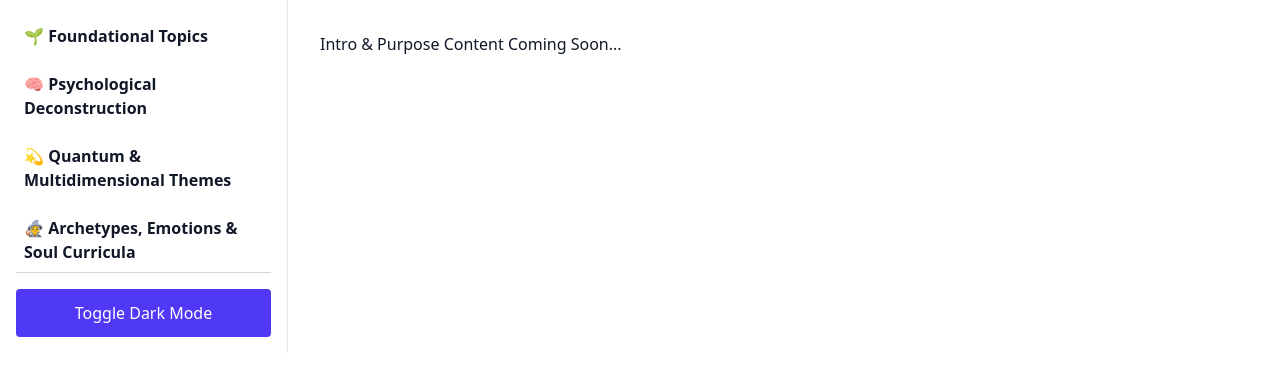
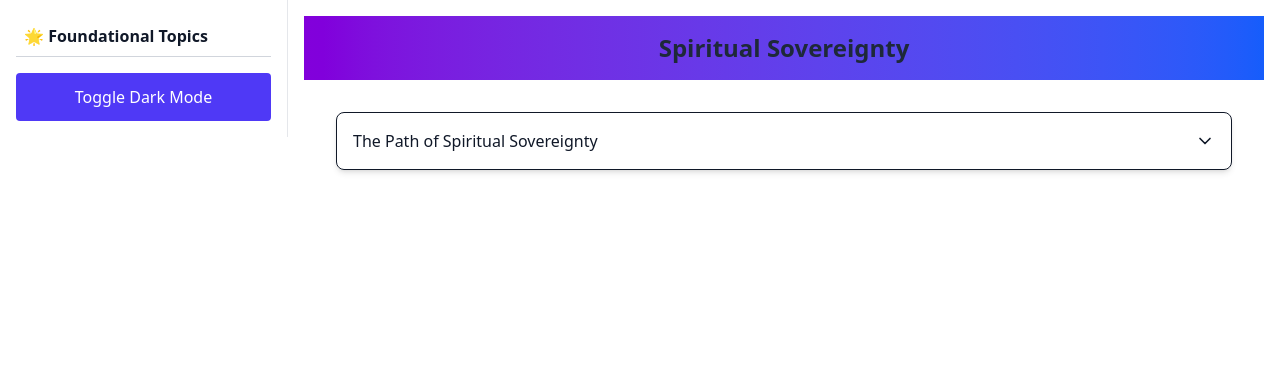
Before and after one commit to ksh009/spiritual-docs, a React (Vite) app: page /sovereignty in a window 1280 px wide. Shown: the top 376 px of the page. Built offline with nearby package versions, Linux system fonts and the light colour scheme.

Commit message:
update nav structure

```diff
--- a/src/App.tsx
+++ b/src/App.tsx
@@ -5,8 +5,7 @@ import {
   Route,
   NavLink,
 } from "react-router-dom";
-import SovereigntyFramework from "./components/SovereigntyFramework";
-import SpiritualSovereignty from "./components/SpiritualSovereignty";
+import SpiritualSovereignty from "./components/topics/SpiritualSovereignty";
 
 // Define props interface for TypeScript
 interface PlaceholderProps {
@@ -18,81 +17,22 @@ const Placeholder: React.FC<PlaceholderProps> = ({ title }) => (
   <div className="p-4">{title} Content Coming Soon...</div>
 );
 
+
 const navStructure = [
   {
-    emoji: "🌱",
+    emoji: "🌟",
     label: "Foundational Topics",
     items: [
-      { path: "/intro", label: "Intro & Purpose", component: <SpiritualSovereignty /> },
-      {
-        path: "/framework",
-        label: "Sovereignty Framework",
-        component: <SovereigntyFramework />,
-      },
-      { path: "/why-sovereignty", label: "Why It Matters" },
-      { path: "/awakening", label: "Awakening Process" },
-      { path: "/internal-disillusionment", label: "Disillusionment" },
-      { path: "/ego-death", label: "Ego Death" },
-      { path: "/void", label: "The Void" },
-      { path: "/self-mastery", label: "Self-Mastery" },
-      { path: "/spiral-model", label: "Spiral Model" },
-      { path: "/expansion-contraction", label: "Expansion/Contraction" },
-      { path: "/timeline-shifts", label: "Timeline Shifts" },
-    ],
-  },
-  {
-    emoji: "🧠",
-    label: "Psychological Deconstruction",
-    items: [
-      { path: "/construct", label: "The Construct" },
-      { path: "/scripted-world", label: "Scripted World" },
-      { path: "/loops", label: "Loops & Patterns" },
-      { path: "/creative-energy", label: "Creative Energy" },
-      { path: "/higher-self-shadow", label: "Higher Self vs Shadow" },
-      { path: "/you-are-not-shadow", label: "Not Your Shadow" },
-      { path: "/not-higher-self", label: "Not Higher Self" },
-      { path: "/integration", label: "Integration" },
-      { path: "/ethics", label: "Incarnation Ethics" },
-      { path: "/soul-contracts", label: "Soul Contracts" },
-      { path: "/antenna-vs-sovereign", label: "Antenna vs Sovereign" },
-      { path: "/authorship", label: "Authorship" },
-    ],
-  },
-  {
-    emoji: "💫",
-    label: "Quantum & Multidimensional Themes",
-    items: [
-      { path: "/fractured-mind", label: "Fractured Mind" },
-      { path: "/mental-echoes", label: "Mental Echoes" },
-      { path: "/spiral-thinking", label: "Spiral Thinking" },
-      { path: "/reprogramming", label: "Reprogramming" },
-      { path: "/pluto-deconstruction", label: "Pluto Deconstruction" },
-      { path: "/pluto-role", label: "Pluto's Role" },
-      { path: "/pluto-timeline", label: "Pluto Timeline" },
-      { path: "/144000", label: "144,000 Souls" },
-      { path: "/zodiac-portals", label: "Zodiac Portals" },
-      { path: "/earth-grid", label: "Earth Grid" },
-      { path: "/harmonics", label: "Harmonic Upgrades" },
-      { path: "/future-boredom", label: "Future Boredom" },
-      { path: "/limitation-games", label: "Limitation Games" },
-      { path: "/coding-growth", label: "Coding Growth" },
-      { path: "/system-mastery", label: "System Mastery" },
-    ],
-  },
-  {
-    emoji: "🧙",
-    label: "Archetypes, Emotions & Soul Curricula",
-    items: [
-      { path: "/soul-archetypes", label: "Soul Archetypes" },
-      { path: "/archetype-triggers", label: "Archetype Triggers" },
-      { path: "/balancing-tools", label: "Balancing Tools" },
-      { path: "/emotional-mastery", label: "Emotional Mastery" },
-      { path: "/emotional-sovereignty", label: "Emotional Sovereignty" },
-      { path: "/energy-leaks", label: "Energy Leaks" },
-      { path: "/relationship-lessons", label: "Relationships" },
-      { path: "/twin-flame", label: "Twin Flame" },
-      { path: "/empowered-love", label: "Empowered Love" },
-      { path: "/flowing-intimacy", label: "Flowing Intimacy" },
+      { path: "/awakening-journey", label: "Awakening Journey", component: <SpiritualSovereignty /> },
+      { path: "/non-linear-living", label: "Non-Linear Living", component: <SpiritualSovereignty /> },
+      { path: "/sovereignty", label: "Sovereignty", component: <SpiritualSovereignty /> },
+      { path: "/ascended-master-path", label: "Ascended Master Path", component: <SpiritualSovereignty /> },
+      { path: "/energy-leadership", label: "Leading Through Energy", component: <SpiritualSovereignty /> },
+      { path: "/spiritual-technology", label: "Spiritual Technology", component: <SpiritualSovereignty /> },
+      { path: "/evolved-community", label: "Frequency of Community", component: <SpiritualSovereignty /> },
+      { path: "/healing-blueprint", label: "Healing the Inner Blueprint", component: <SpiritualSovereignty /> },
+      { path: "/soul-missions", label: "Soul Missions", component: <SpiritualSovereignty /> },
+      { path: "/game-mastery", label: "Mastery Over the Game", component: <SpiritualSovereignty /> },
     ],
   },
 ];
--- /dev/null
+++ b/src/components/topics/AwakeningJourney.tsx
@@ -0,0 +1,50 @@
+// import { useState } from "react";
+// import { ChevronDown } from "lucide-react";
+import HealingDiagram from "../../assets/HealingDiagram.png"; // Example
+
+export default function AwakeningJourney() {
+  // Accordion state
+//   const [openSections, setOpenSections] = useState<Record<string, boolean>>({});
+
+//   const toggleSection = (id: string) => {
+//     setOpenSections((prev) => ({
+//       ...prev,
+//       [id]: !prev[id],
+//     }));
+//   };
+
+  return (
+    <div className="min-h-screen p-6 md:p-12 text-gray-800 dark:text-gray-100">
+      {/* Title Banner */}
+      <div className="text-center mb-10">
+        <h1 className="text-4xl font-bold bg-gradient-to-r from-purple-500 to-blue-400 text-transparent bg-clip-text">
+          🌟 The Awakening Journey: Beyond the Illusion
+        </h1>
+        <p className="mt-4 text-lg text-gray-600 dark:text-gray-300">
+          Awakening isn't escaping the world — it's rewiring reality from the inside out.
+        </p>
+      </div>
+
+      {/* Accordions */}
+      <div className="space-y-6">
+        {/* Each section will be added here */}
+      </div>
+
+      {/* Healing Flow Diagram */}
+      <div className="flex justify-center my-10">
+        <img src={HealingDiagram} alt="Healing Flow Diagram" className="max-w-md w-full rounded-lg shadow-lg" />
+      </div>
+
+      {/* CTA to Blog */}
+      <div className="bg-indigo-100 dark:bg-indigo-900 p-6 rounded-lg text-center mt-10">
+        <h2 className="text-2xl font-semibold mb-2">Ready to Dive Deeper?</h2>
+        <p className="text-gray-700 dark:text-gray-300 mb-4">
+          Explore the full Awakening Journey breakdown on the blog.
+        </p>
+        <a href="/blog/awakening-journey" className="inline-block px-6 py-2 bg-indigo-600 hover:bg-indigo-700 text-white rounded transition">
+          Read Full Blog →
+        </a>
+      </div>
+    </div>
+  );
+}
--- a/src/components/SpiritualSovereignty.tsx
+++ b/src/components/topics/SpiritualSovereignty.tsx
@@ -22,7 +22,9 @@ interface SectionProps {
 // Main component
 export default function SpiritualSovereignty(): React.ReactElement {
   const [isParentOpen, setIsParentOpen] = useState<boolean>(false);
-  const [openAccordions, setOpenAccordions] = useState<Record<string, boolean>>({});
+  const [openAccordions, setOpenAccordions] = useState<Record<string, boolean>>(
+    {}
+  );
 
   const toggleAccordion = (id: string): void => {
     setOpenAccordions((prev) => ({
@@ -32,7 +34,7 @@ export default function SpiritualSovereignty(): React.ReactElement {
   };
 
   return (
-    <div className="min-h-screen text-gray-800 dark:text-gray-200 transition-colors duration-300">
+    <div className="min-h-screen transition-colors duration-300">
       <header className="text-center py-4 bg-gradient-to-r from-purple-700 to-blue-600 dark:from-indigo-900 dark:to-blue-900 text-gray-800 dark:text-white">
         <h1 className="text-2xl font-bold">Spiritual Sovereignty</h1>
       </header>
@@ -41,10 +43,15 @@ export default function SpiritualSovereignty(): React.ReactElement {
         {/* Parent Accordion */}
         <button
           onClick={() => setIsParentOpen(!isParentOpen)}
-          className="w-full flex justify-between items-center p-4 bg-white dark:bg-gray-800 text-gray-700 dark:text-gray-200 rounded-lg shadow-md mb-4 cursor-pointer hover:bg-gray-50 dark:hover:bg-gray-700 transition-colors duration-300"
+          className="w-full flex justify-between items-center p-4 rounded-lg shadow-md mb-4 cursor-pointer hover:bg-gray-50 dark:hover:bg-gray-700 transition-colors duration-300 border"
         >
           <span className="font-medium">The Path of Spiritual Sovereignty</span>
-          <ChevronDown className={`transform transition-transform ${isParentOpen ? "rotate-180" : ""}`} size={20} />
+          <ChevronDown
+            className={`transform transition-transform ${
+              isParentOpen ? "rotate-180" : ""
+            }`}
+            size={20}
+          />
         </button>
 
         {isParentOpen && (
@@ -81,7 +88,9 @@ export default function SpiritualSovereignty(): React.ReactElement {
                 <ul className="list-disc pl-5 space-y-1">
                   <li>Shadow work (journaling, AI-guided introspection).</li>
                   <li>Rewiring thoughts with mantra generators.</li>
-                  <li>Recognizing the "3D ego" as separate from your Higher Self.</li>
+                  <li>
+                    Recognizing the "3D ego" as separate from your Higher Self.
+                  </li>
                 </ul>
               </SubSection>
 
@@ -140,7 +149,9 @@ export default function SpiritualSovereignty(): React.ReactElement {
                 toggleAccordion={toggleAccordion}
               >
                 <ul className="list-disc pl-5 space-y-1">
-                  <li>Heart-brain coherence practices (breathwork, grounding).</li>
+                  <li>
+                    Heart-brain coherence practices (breathwork, grounding).
+                  </li>
                   <li>Micro-habits (e.g., pausing before reacting).</li>
                   <li>Using AI tools to track emotional triggers.</li>
                 </ul>
@@ -202,7 +213,10 @@ export default function SpiritualSovereignty(): React.ReactElement {
               >
                 <ul className="list-disc pl-5 space-y-1">
                   <li>Building daily rituals that reinforce your values.</li>
-                  <li>Using AI tools to design personalized systems (e.g., time management, ethical frameworks).</li>
+                  <li>
+                    Using AI tools to design personalized systems (e.g., time
+                    management, ethical frameworks).
+                  </li>
                   <li>Articulating your truth without apology.</li>
                 </ul>
               </SubSection>
@@ -303,7 +317,9 @@ export default function SpiritualSovereignty(): React.ReactElement {
               isOpen={openAccordions["takeaway"]}
               toggleAccordion={toggleAccordion}
             >
-              <p className="mb-3"><strong>This is a self-reinforcing cycle:</strong></p>
+              <p className="mb-3">
+                <strong>This is a self-reinforcing cycle:</strong>
+              </p>
 
               <SubSection
                 title="Step 1"
@@ -337,19 +353,30 @@ export default function SpiritualSovereignty(): React.ReactElement {
 }
 
 // Section component for main accordion sections
-function Section({ title, id, isOpen, toggleAccordion, children }: SectionProps): React.ReactElement {
+function Section({
+  title,
+  id,
+  isOpen,
+  toggleAccordion,
+  children,
+}: SectionProps): React.ReactElement {
   return (
-    <div className="mb-4">
+    <div className="mb-4 border-gray-300 dark:border-gray-600">
       <button
         onClick={() => toggleAccordion(id)}
-        className="w-full flex justify-between items-center p-4 bg-white dark:bg-gray-800 text-gray-700 dark:text-gray-200 rounded-lg shadow-md cursor-pointer hover:bg-gray-50 dark:hover:bg-gray-700 transition-colors duration-300"
+        className="w-full flex justify-between items-center p-4 rounded-lg shadow-md cursor-pointer hover:bg-gray-50 dark:hover:bg-gray-700 transition-colors duration-300"
       >
         <span className="font-medium">{title}</span>
-        <ChevronDown className={`transform transition-transform ${isOpen ? "rotate-180" : ""}`} size={20} />
+        <ChevronDown
+          className={`transform transition-transform ${
+            isOpen ? "rotate-180" : ""
+          }`}
+          size={20}
+        />
       </button>
 
       {isOpen && (
-        <div className="bg-gray-100 dark:bg-gray-700 rounded-lg mt-2 p-4 animate-open-accordion">
+        <div className="rounded-lg mt-2 p-4 animate-open-accordion">
           {children}
         </div>
       )}
@@ -358,19 +385,31 @@ function Section({ title, id, isOpen, toggleAccordion, children }: SectionProps)
 }
 
 // SubSection component for nested accordions
-function SubSection({ title, id, isOpen, toggleAccordion, content, children }: SubSectionProps): React.ReactElement {
+function SubSection({
+  title,
+  id,
+  isOpen,
+  toggleAccordion,
+  content,
+  children,
+}: SubSectionProps): React.ReactElement {
   return (
     <div className="mt-2">
       <button
         onClick={() => toggleAccordion(id)}
-        className="w-full flex justify-between items-center p-3 bg-white dark:bg-gray-800 text-gray-700 dark:text-gray-200 rounded-lg shadow-sm cursor-pointer hover:bg-gray-50 dark:hover:bg-gray-700 transition-colors duration-300"
+        className="w-full flex justify-between items-center p-3 rounded-lg shadow-sm cursor-pointer hover:bg-gray-50 dark:hover:bg-gray-700 transition-colors duration-300"
       >
         <span>{title}</span>
-        <ChevronDown className={`transform transition-transform ${isOpen ? "rotate-180" : ""}`} size={16} />
+        <ChevronDown
+          className={`transform transition-transform ${
+            isOpen ? "rotate-180" : ""
+          }`}
+          size={16}
+        />
       </button>
 
       {isOpen && (
-        <div className="bg-gray-50 dark:bg-gray-800 rounded-lg mt-1 p-3 animate-open-accordion">
+        <div className="rounded-lg mt-1 p-3 animate-open-accordion">
           {content ? <p>{content}</p> : children}
         </div>
       )}
```
Also changed, not shown: src/components/topics/SovereigntyFramework.tsx (renamed from src/components/SovereigntyFramework.tsx).
